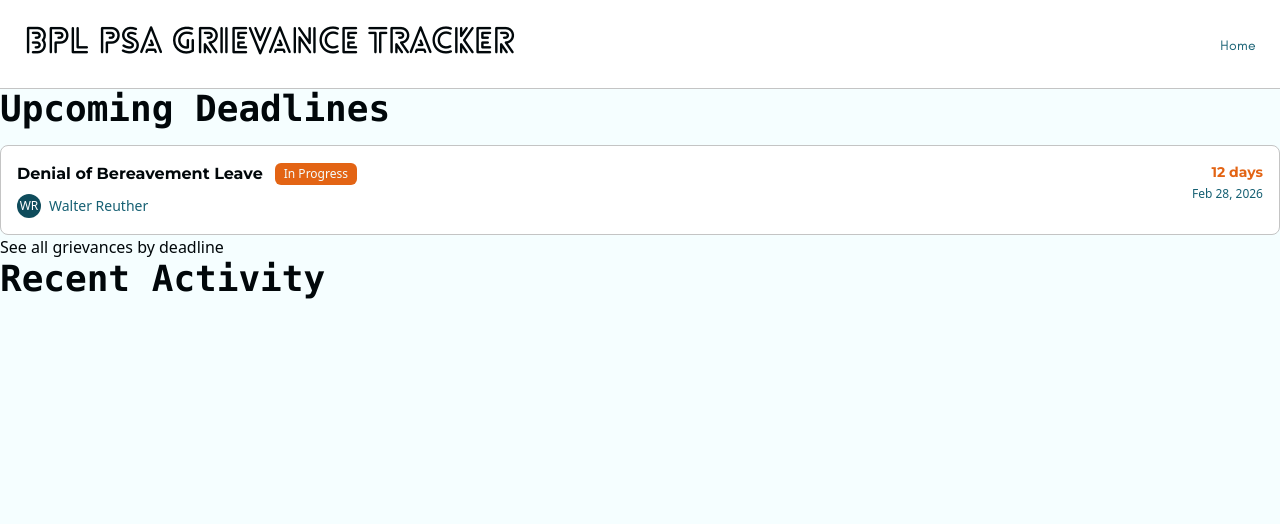
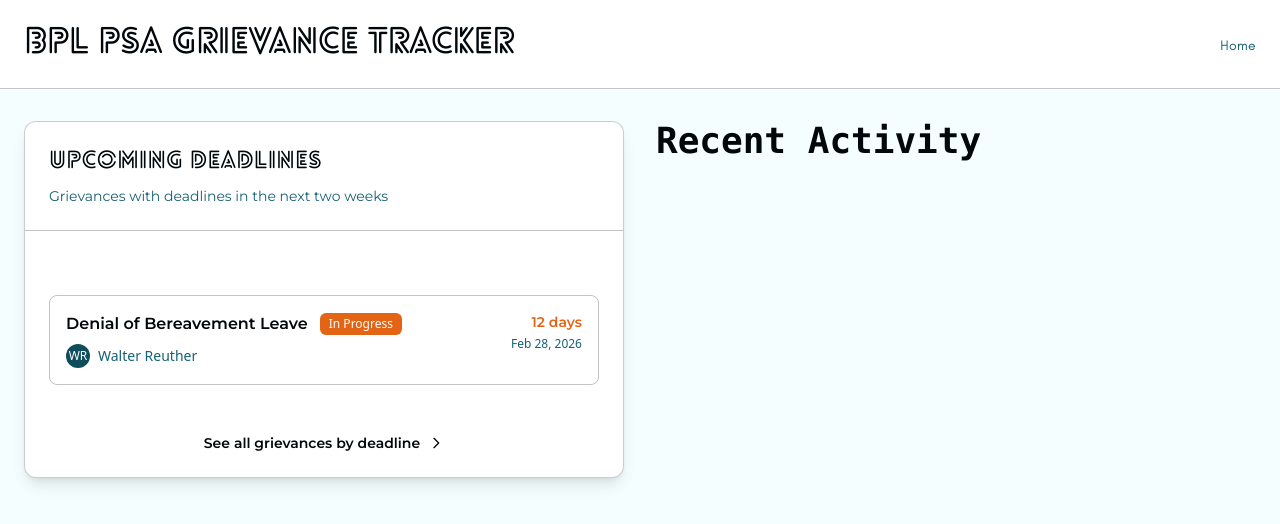
Before and after one commit to kmonahan/grievance-tracker, a Next.js app in the folder frontend/: page / in a window 1280 px wide. Shown: the top 524 px of the page. Built offline with nearby package versions, Linux system fonts and the light colour scheme.

Commit message:
Add list of upcoming deadlines

```diff
--- a/frontend/app/layout.tsx
+++ b/frontend/app/layout.tsx
@@ -44,7 +44,7 @@ const lovelo = localFont({
 });
 
 const montserrat = Montserrat({
-  weight: ["400", "700"],
+  weight: ["400", "600", "700"],
   subsets: ["latin"],
   variable: "--font-montserrat",
 });
--- a/frontend/app/page.tsx
+++ b/frontend/app/page.tsx
@@ -2,23 +2,52 @@ import GrievanceDeadlineCard from "./components/GrievanceDeadlineCard";
 
 export default function Home() {
   return (
-    <main className="flex flex-col">
-      <section>
-        <h2 className="text-4xl font-mono font-bold text-primary">
+    <main className="w-full mx-auto px-6 py-8">
+      <div className="grid gap-8 lg:grid-cols-2">
+        <section className="bg-card text-card-foreground flex flex-col gap-6 rounded-xl border py-6 border-primary/20 shadow-lg">
+          <div className="@container/card-header grid auto-rows-min grid-rows-[auto_auto] items-start gap-2 px-6 has-data-[slot=card-action]:grid-cols-[1fr_auto] [.border-b]:pb-6 border-b">
+            <h2 className="font-bold font-title text-2xl text-primary">
               Upcoming Deadlines
             </h2>
+            <div className="text-muted-foreground text-sm font-subtitle">
+              Grievances with deadlines in the next two weeks
+            </div>
+          </div>
+          <div className="px-6 pt-6">
             <ol className="mt-4 space-y-3">
               <li>
                 <GrievanceDeadlineCard />
               </li>
             </ol>
-        <a href="#">See all grievances by deadline</a>
+          </div>
+          <footer className="mt-6 flex justify-center">
+            <a
+              href="#"
+              className="font-subtitle text-sm font-semibold text-primary hover:text-accent transition-colors inline-flex items-center gap-2 group"
+            >
+              See all grievances by deadline
+              <svg
+                className="h-4 w-4 transition-transform group-hover:translate-x-1"
+                fill="none"
+                viewBox="0 0 24 24"
+                stroke="currentColor"
+              >
+                <path
+                  strokeLinecap="round"
+                  strokeLinejoin="round"
+                  strokeWidth={2}
+                  d="M9 5l7 7-7 7"
+                />
+              </svg>
+            </a>
+          </footer>
         </section>
         <section>
           <h2 className="text-4xl font-mono font-bold text-primary">
             Recent Activity
           </h2>
         </section>
+      </div>
     </main>
   );
 }
```
Lines whose indentation alone changed are shown as unchanged.
